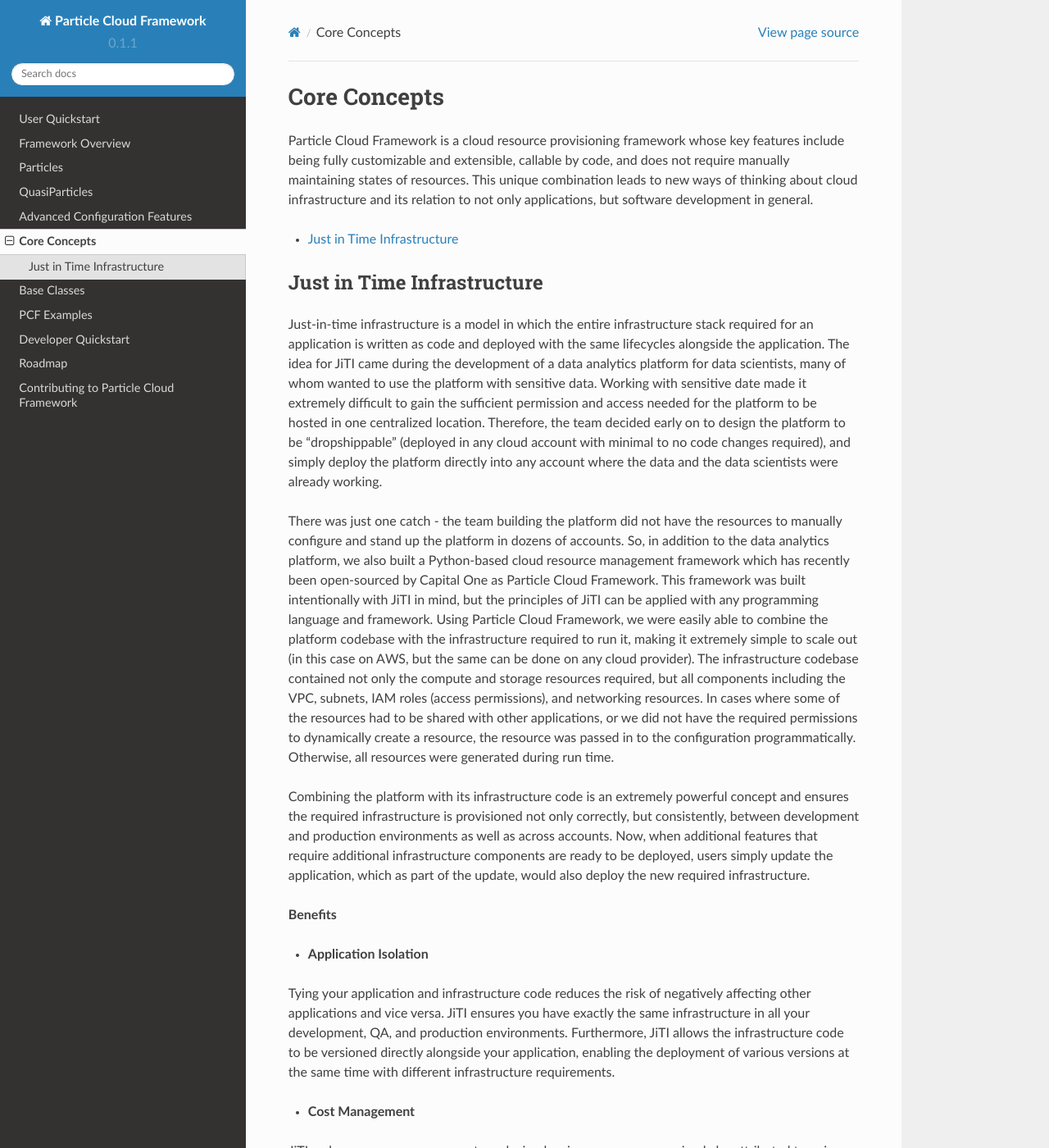
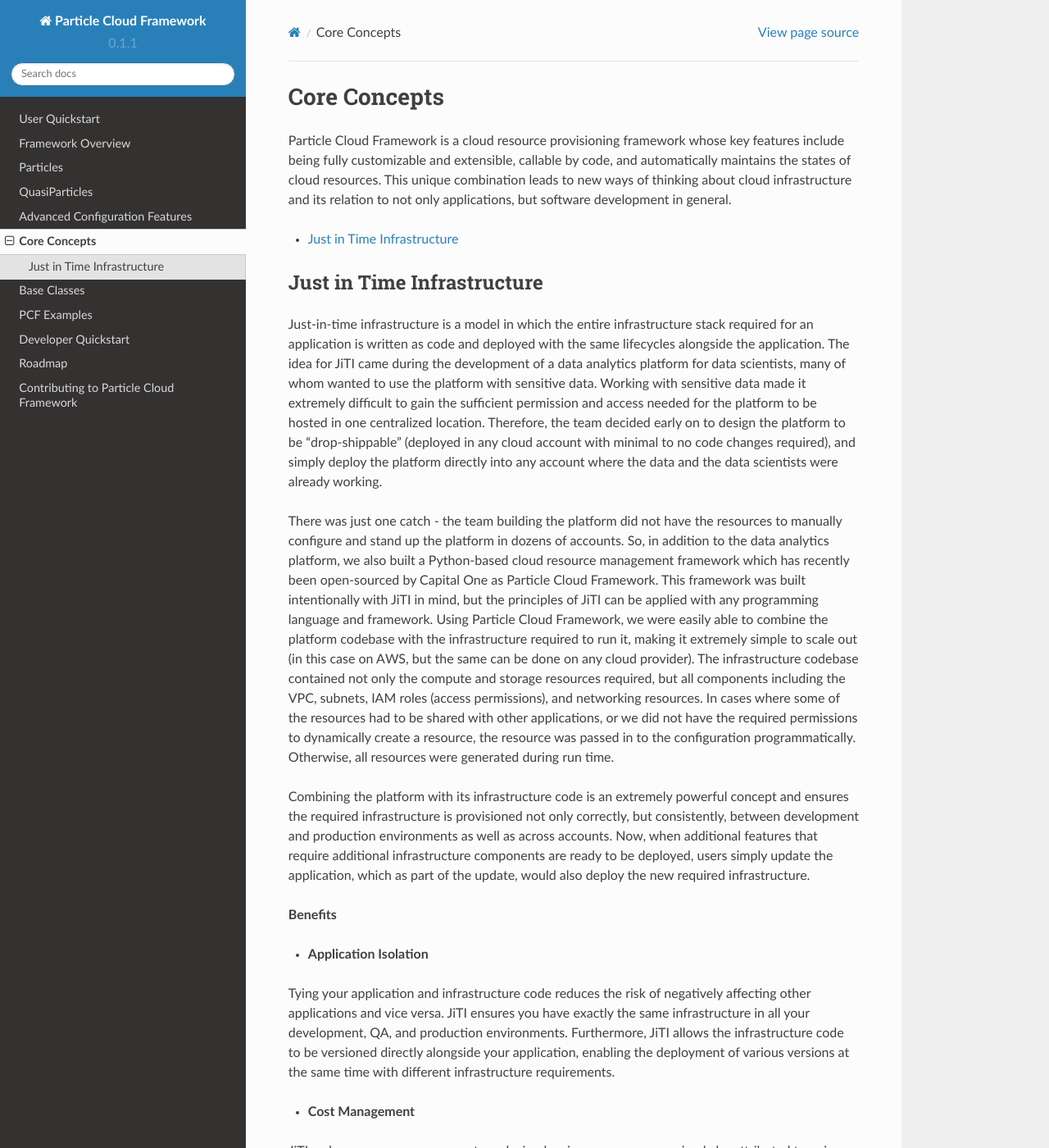
Before and after one commit to capitalone/Particle-Cloud-Framework, a Sphinx documentation site: the page built from docs/source/concepts/concepts.rst, in a window 1280 px wide and 1400 px high. Shown: the whole window at 82% size. Built offline with Sphinx 7.4.7 and the Read the Docs theme 2.0.0, drawn with Linux system fonts in a browser that asks for light colours; pages that are not in the unit, such as notebooks, are missing from menus; some of the changed text lies outside the part shown.

Commit message:
address comments

```diff
--- a/docs/source/concepts/concepts.rst
+++ b/docs/source/concepts/concepts.rst
@@ -4,7 +4,7 @@
 
 Particle Cloud Framework is a cloud resource provisioning framework whose key
 features include being fully customizable and extensible, callable by code,
-and does not require manually maintaining states of resources. This unique combination
+and automatically maintains the states of cloud resources. This unique combination
 leads to new ways of thinking about cloud infrastructure and its relation to not
 only applications, but software development in general.
 
@@ -20,9 +20,9 @@
 required for an application is written as code and deployed with the same lifecycles
 alongside the application. The idea for JiTI came during the development of a data
 analytics platform for data scientists, many of whom wanted to use the platform with
-sensitive data. Working with sensitive date made it extremely difficult to gain the
+sensitive data. Working with sensitive data made it extremely difficult to gain the
 sufficient permission and access needed for the platform to be hosted in one centralized
-location. Therefore, the team decided early on to design the platform to be “dropshippable”
+location. Therefore, the team decided early on to design the platform to be “drop-shippable”
 (deployed in any cloud account with minimal to no code changes required), and simply
 deploy the platform directly into any account where the data and the data scientists
 were already working.
@@ -67,7 +67,7 @@
 JiTI simplifies the deployment and tearing down your entire application, providing  cost savings
 while not utilizing the application (especially for development, test, and QA environments).
 
-* **Dropshipable**
+* **Drop-shippable**
 
 Deploying an application and its infrastructure together in another account or environment ensures
 the application works as promised.
```
